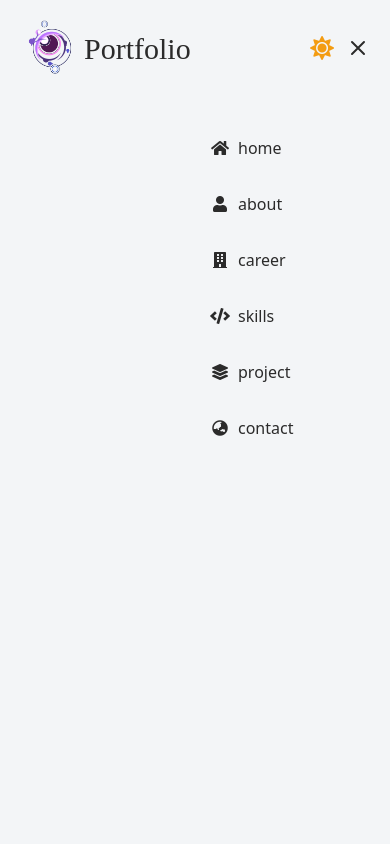
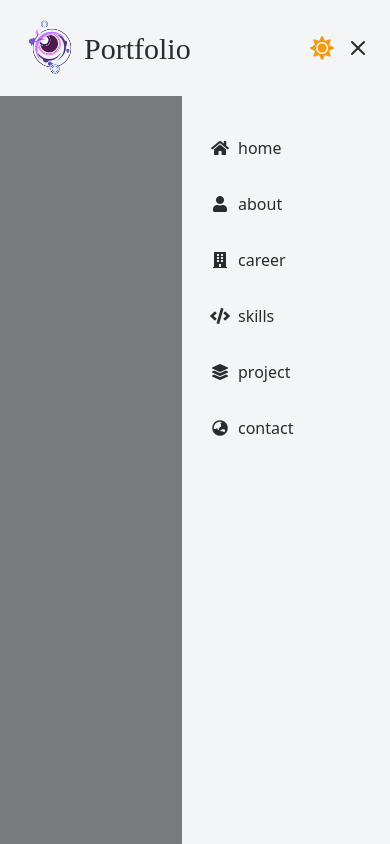
Before and after one commit to HSCloud913/Portfolio, a React (Vite) app: page / in a window 390 px wide. Both pictures are taken after a click on the button 358 px from the left and 48 px from the top of the page. Built offline with nearby package versions, Linux system fonts and the light colour scheme; a small style sheet from the web is missing; a web font is replaced by a local one.

Commit message:
Fix : mobile 환경에서 menu open 시 overlay 추가

```diff
--- a/src/components/header/Header.tsx
+++ b/src/components/header/Header.tsx
@@ -108,9 +108,17 @@ const Header: React.FC<HeaderProps> = ({theme, toggleTheme}) => {
                 </div>
             </HeaderMain>
 
+            {/* Overlay */}
+            {isMenuOpen && (
+                <div
+                    className="fixed inset-0 bg-black bg-opacity-50 z-30"
+                    onClick={() => setIsMenuOpen(!isMenuOpen)}
+                ></div>
+            )}
+
             {/* Mobile Menu (Slide-in from the right) */}
             <MobileSidebar
-                className={`fixed inset-y-0 right-0 transform ${isMenuOpen ? "translate-x-0" : "translate-x-full"} transition-transform duration-300 ease-in-out w-52 z-1 md:hidden`}>
+                className={`fixed inset-y-0 right-0 transform ${isMenuOpen ? "translate-x-0" : "translate-x-full"} transition-transform duration-300 ease-in-out w-52 z-40 md:hidden`}>
                 <div className="flex flex-col p-4">
                     <ul className="mt-28 space-y-4">
                         {items.map((item, index) => (
```
